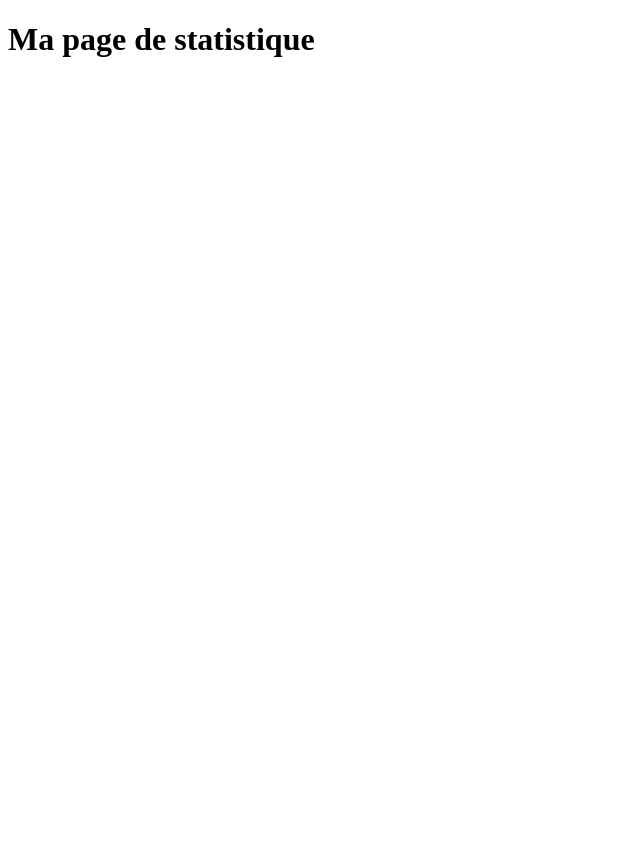
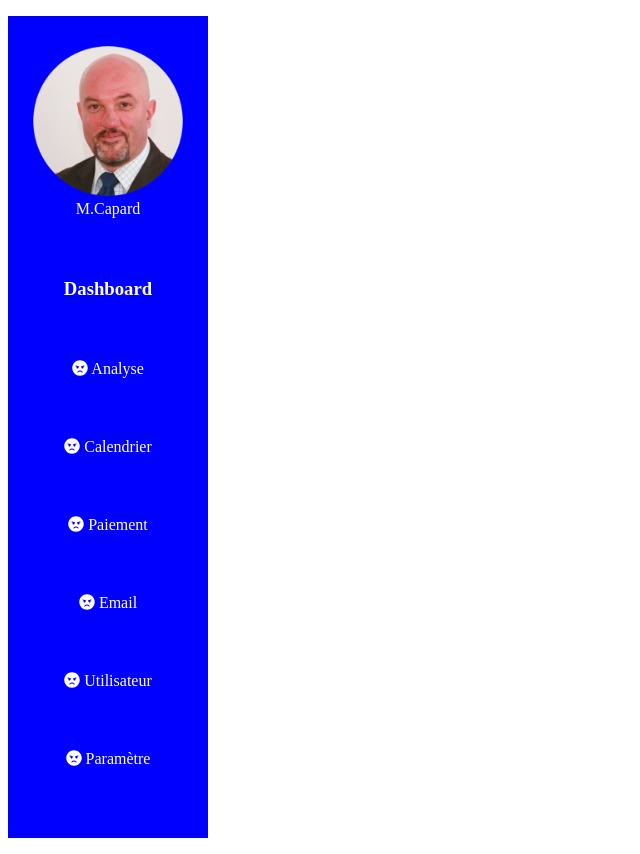
Before and after one commit to Farid69600/Business-Case, an Angular app in the folder dasboard/: page /page-stat in a window 1280 px wide. Shown: the whole page, without its empty margins (0-640 px from the left). Before the commit the page ends 800 px from the top, so only its background shows below. Built offline with nearby package versions, Linux system fonts and the light colour scheme.

Commit message:
mise à jour page stat

```diff
--- a/dasboard/src/app/page-stat/page-stat.component.css
+++ b/dasboard/src/app/page-stat/page-stat.component.css
@@ -0,0 +1,28 @@
+ul {
+  list-style-type: none;
+  background-color: blue;
+  width: 200px;
+  height: 100%;
+  padding: 30px 0 10px;
+}
+
+ul a {
+  text-decoration: none;
+}
+
+ul,
+p,
+h3,
+i,
+a {
+  text-align: center;
+  color: white;
+}
+ul li,
+h3 {
+  margin-bottom: 60px;
+}
+
+ul img {
+  width: 150px;
+}
--- a/dasboard/src/app/page-stat/page-stat.component.html
+++ b/dasboard/src/app/page-stat/page-stat.component.html
@@ -1 +1,27 @@
-<h1>Ma page de statistique</h1>
+<nav id="menu">
+    <ul>
+        <li><img src="assets/capard.jpg" alt="">M.Capard</li>
+        <h3>Dashboard</h3>
+        <li><a href="#">
+                <fa-icon icon="angry"></fa-icon> Analyse
+            </a></li>
+        <li><a href="#">
+                <fa-icon icon="angry"></fa-icon> Calendrier
+            </a></li>
+        <li>
+            <a href="#">
+                <fa-icon icon="angry"></fa-icon> Paiement
+            </a>
+        </li>
+        <li><a href="#">
+                <fa-icon icon="angry"></fa-icon> Email
+            </a></li>
+        <li><a href="#">
+                <fa-icon icon="angry"></fa-icon> Utilisateur
+            </a></li>
+        <li><a href="#">
+                <fa-icon icon="angry"></fa-icon> Paramètre
+            </a></li>
+    </ul>
+
+</nav>
```
Also changed, not shown: dasboard/src/assets/capard.jpg (added).
